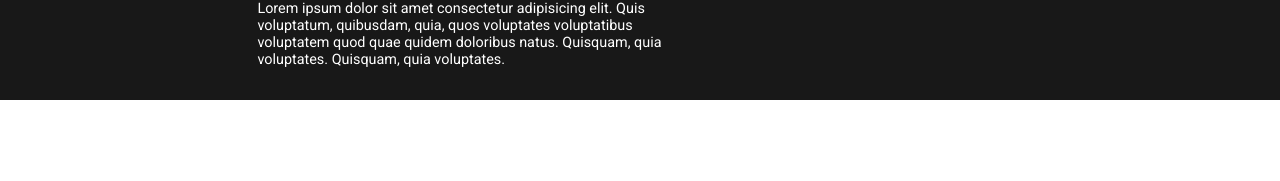
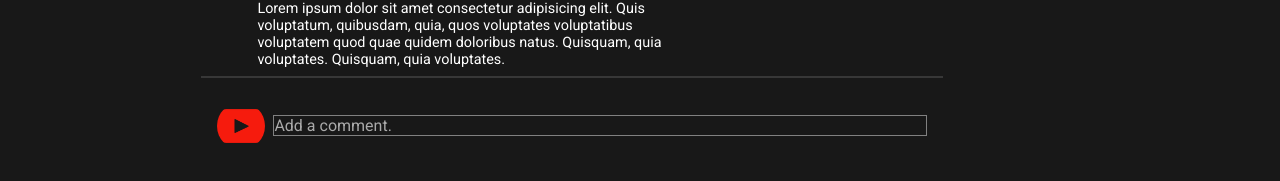
Before and after one commit to mjshubham21/YT_Clone_MERN, a React (Vite) app in the folder client/YT_Clone/: page /video/test in a window 1280 px wide. Shown: the part 987-1168 px from the top of the page. Before the commit the page ends 1087 px from the top, so only its background shows below. Built offline with nearby package versions, Linux system fonts and the light colour scheme.

Commit message:
Adding Comments section.

```diff
--- /dev/null
+++ b/client/YT_Clone/src/components/Comments.jsx
@@ -0,0 +1,60 @@
+import styled from "styled-components";
+import logo from "../img/logo.png";
+
+const Container = styled.div`
+  display: flex;
+  flex-direction: column;
+  gap: 0.5rem;
+  padding: 0.5rem;
+  border-radius: 0.5rem;
+  cursor: pointer;
+  transition: all 0.2s ease-in-out;
+  &:hover {
+    background-color: ${({ theme }) => theme.bgSoft};
+  }
+`;
+
+const NewComment = styled.div`
+  display: flex;
+  align-items: center;
+  gap: 0.5rem;
+  padding: 0.5rem;
+  border-radius: 0.5rem;
+  cursor: pointer;
+  transition: all 0.2s ease-in-out;
+  &:hover {
+    background-color: ${({ theme }) => theme.bgSoft};
+  }
+`;
+
+const Avatar = styled.img`
+  width: 3rem;
+  height: 3rem;
+  border-radius: 50%;
+  object-fit: cover;
+  cursor: pointer;
+`;
+
+const Input = styled.input`
+  flex: 1;
+  border: 1px solid grey;
+  background-color: ${({ theme }) => theme.bg};
+  color: ${({ theme }) => theme.text};
+  font-size: 1rem;
+  &::placeholder {
+    color: ${({ theme }) => theme.textSoft};
+  }
+`;
+
+function Comments() {
+  return (
+    <Container>
+      <NewComment>
+        <Avatar src={logo} />
+        <Input placeholder="Add a comment." />
+      </NewComment>
+    </Container>
+  );
+}
+
+export default Comments;
--- a/client/YT_Clone/src/pages/Video.jsx
+++ b/client/YT_Clone/src/pages/Video.jsx
@@ -4,6 +4,7 @@ import ThumbUpOutlinedIcon from "@mui/icons-material/ThumbUpOutlined";
 import AddTaskOutlinedIcon from "@mui/icons-material/AddTaskOutlined";
 import ReplyOutlinedIcon from "@mui/icons-material/ReplyOutlined";
 import ThumbDownOffAltOutlinedIcon from "@mui/icons-material/ThumbDownOffAltOutlined";
+import Comments from "../components/Comments";
 
 const Container = styled.div`
   display: flex;
@@ -174,6 +175,8 @@ function Video() {
           </ChannelInfo>
           <Subscribe>Subscribe</Subscribe>
         </Channel>
+        <Hr />
+        <Comments />
       </Content>
       <Recommendation>Recommendation.</Recommendation>
     </Container>
```
Also changed, not shown: client/YT_Clone/src/components/Comment.jsx (added, +9 -0 lines).
